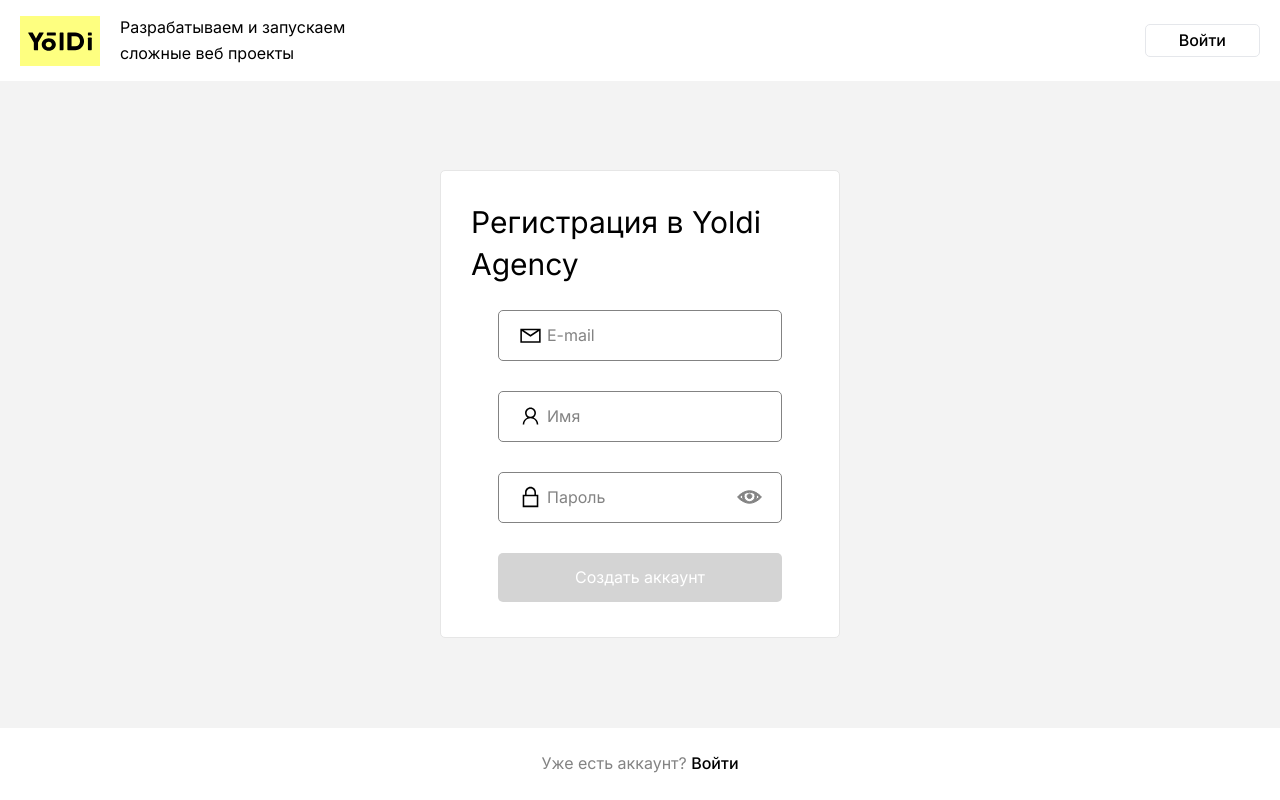
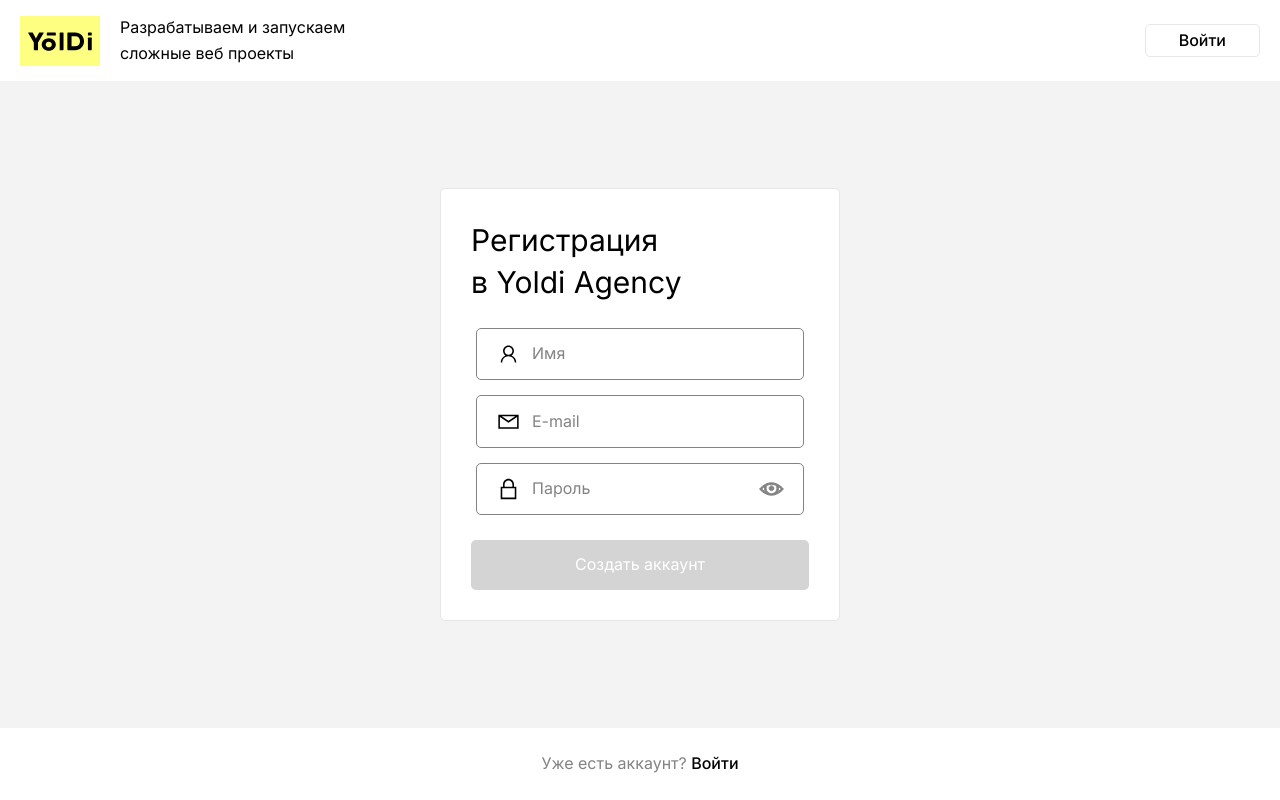
Before and after one commit to superpuper777/profile-next, a Next.js app: page /register in a window 1280 px wide. Built offline with nearby package versions, Linux system fonts and the light colour scheme; no server answers.

Commit message:
refactor styles

```diff
--- a/components/form/AuthForm.tsx
+++ b/components/form/AuthForm.tsx
@@ -68,16 +68,33 @@
 
   return (
     <div className="flex justify-center items-center h-screen-minus-header-footer">
-      <div className="flex justify-center items-center flex-col bg-background-primary max-w-100 w-full p-7.5 rounded-1.25 border border-strokes-secondady">
+      <div className="flex justify-center items-start flex-col bg-background-primary max-w-100 w-full p-7.5 rounded-1.25 border border-strokes-secondady">
         <h1 className="title mb-6.25">
-          {type === "login"
-            ? "Вход в Yoldi Agency"
-            : "Регистрация в Yoldi Agency"}
+          {type === "login" ? (
+            "Вход в Yoldi Agency"
+          ) : (
+            <>
+              Регистрация <br /> в Yoldi Agency
+            </>
+          )}
         </h1>
         <form
-          className="flex flex-col gap-3.75"
+          className="flex flex-col gap-3.75 max-w-330 w-full"
           onSubmit={handleSubmit(onSubmit)}
         >
+          <div className="mx-1.25 flex flex-col gap-3.75">
+            {type === "register" && (
+              <InputField
+                id="name"
+                type="text"
+                name="name"
+                placeholder="Имя"
+                icon={userIcon}
+                register={register}
+                error={errors.name}
+                className="w-full"
+              />
+            )}
             <InputField
               id="email"
               type="email"
@@ -87,18 +104,8 @@
               register={register}
               error={errors.email}
               pattern={/^[^\s@]+@[^\s@]+\.[^\s@]+$/}
+              className="w-full"
             />
-          {type === "register" && (
-            <InputField
-              id="name"
-              type="text"
-              name="name"
-              placeholder="Имя"
-              icon={userIcon}
-              register={register}
-              error={errors.name}
-            />
-          )}
             <InputField
               id="password"
               type={hiddenPassword ? "text" : "password"}
@@ -117,16 +124,18 @@
                   <EyeIcon isValid={isValid} />
                 </button>
               }
+              className="w-full"
             />
             {errors.root && (
               <p role="alert" className="text-red-500">
                 {errors.root.message}
               </p>
             )}
+          </div>
           <button
             type="submit"
             disabled={!isValid}
-            className="mb-1.25 py-3 bg-txt-color disabled:bg-strokes-primary rounded-1.25 text-white btnText"
+            className="mt-2.5 py-3 bg-txt-color disabled:bg-strokes-primary rounded-1.25 text-white btnText"
           >
             {type === "login" ? "Войти" : "Создать аккаунт"}
           </button>
--- a/components/form/InputField.tsx
+++ b/components/form/InputField.tsx
@@ -18,6 +18,7 @@
   name: Path<T>;
   pattern?: RegExp;
   error?: FieldError;
+  className?: string;
 }
 
 const InputField = <T extends FieldValues>({
@@ -30,6 +31,7 @@
   name,
   pattern,
   error,
+  className,
 }: InputFieldProps<T>) => {
   return (
     <>
@@ -55,7 +57,7 @@
           })}
           aria-invalid={!!error}
           aria-describedby={`${id}-error`}
-          className="pl-12 py-[12.5px] border border-custom-gray bg-background-primary rounded-1.25 placeholder:text-custom-gray focus:border-custom-gray focus:ring-0 hover:border-custom-gray hover:ring-0 outline-none"
+          className={`pl-13.75 py-3.125 paragraph border border-custom-gray bg-background-primary rounded-1.25 placeholder:text-custom-gray focus:border-custom-gray focus:ring-0 hover:border-custom-gray hover:ring-0 outline-none ${className}`}
         />
         {secondIcon && (
           <span className="absolute right-5 cursor-pointer top-1/2 transform -translate-y-1/2">
@@ -63,13 +65,11 @@
           </span>
         )}
       </div>
-      <div>
-        {error && (
-          <p id={`${id}-error`} role="alert" className="text-red-500">
-            {error.message}
-          </p>
-        )}
-      </div>
+      {error && (
+        <p id={`${id}-error`} role="alert" className="text-red-500">
+          {error.message}
+        </p>
+      )}
     </>
   );
 };
--- a/tailwind.config.ts
+++ b/tailwind.config.ts
@@ -43,11 +43,14 @@
       spacing: {
         "0.75": "0.1875rem",
         "1.25": "0.3125rem",
+        "2.5": "0.625rem",
+        "3.125": "0.78125rem",
         "3.75": "0.9375rem",
         "5.75": "1.4375rem",
         "6.25": "1.5625rem",
         "7.5": "1.875rem",
         "8.25": "2.0625rem",
+        "13.75": "3.4375rem",
       },
       width: {
         "12.5": "3.125rem",
```
Lines whose indentation alone changed are shown as unchanged.
